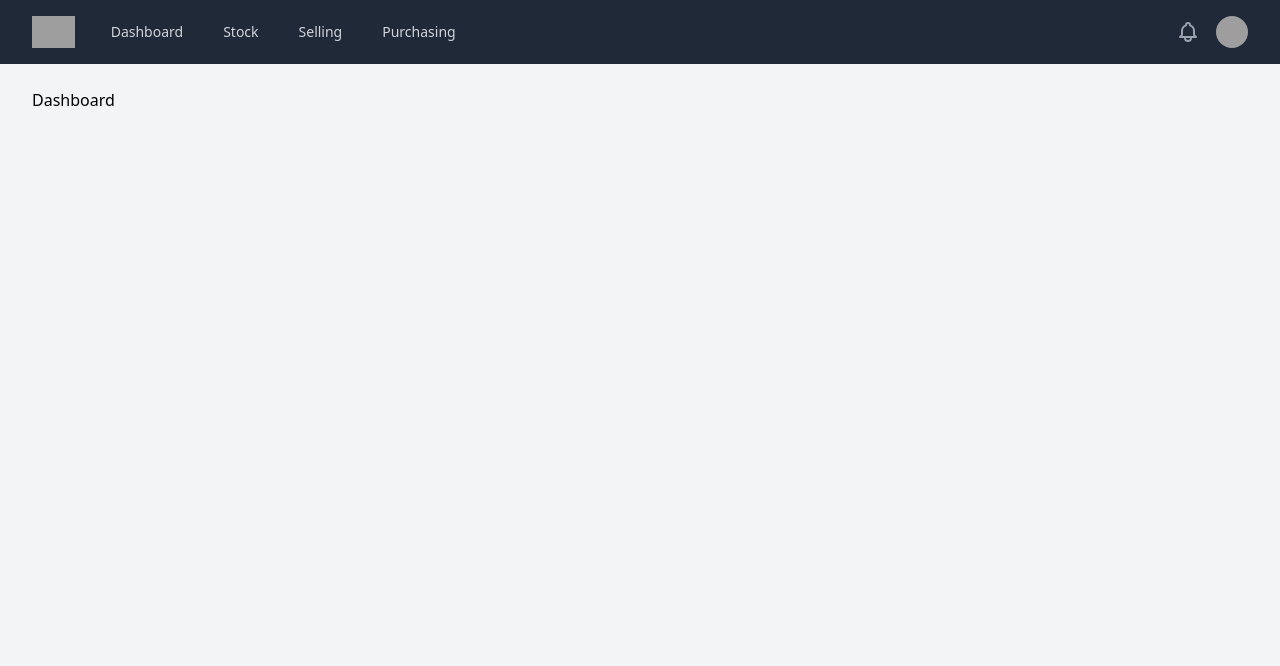
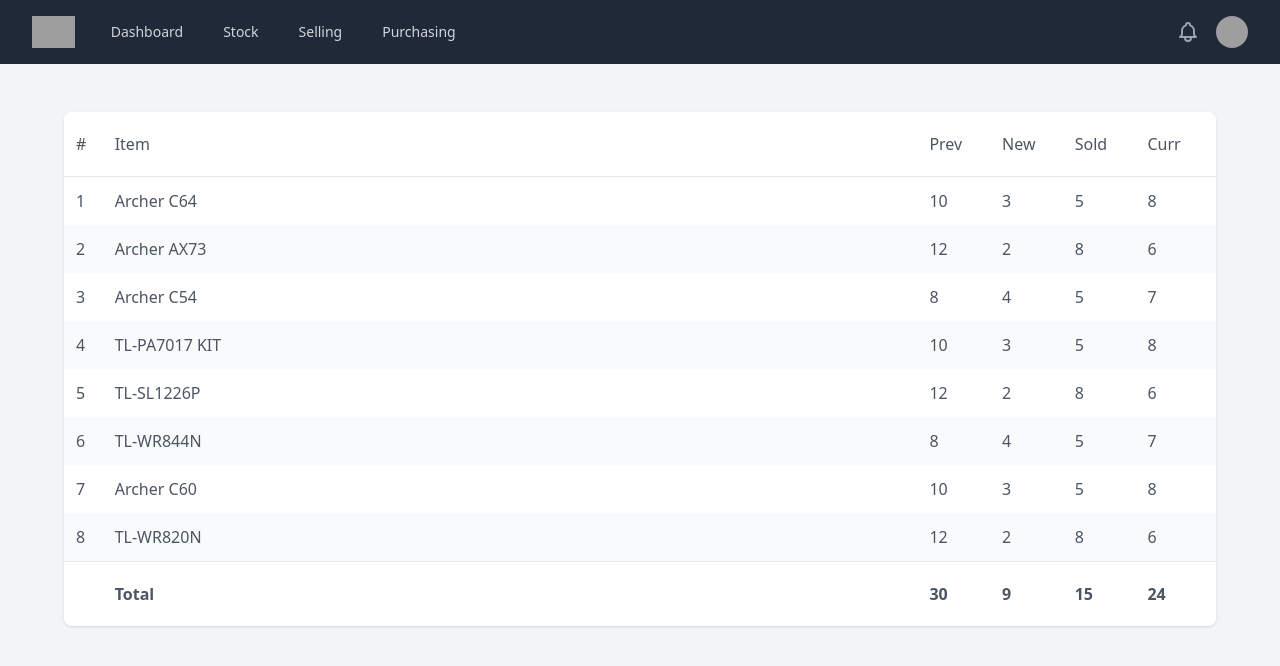
Before and after one commit to mnrendra/pos-tailwind-ts, a React (Create React App) app: page / in a window 1280 px wide. Shown: the top 666 px of the page. Built offline with nearby package versions, Linux system fonts and the light colour scheme; grey boxes are pictures that could not be loaded.

Commit message:
implement table on Dashboard content.

```diff
--- a/src/contents/Dashboard/Dashboard.tsx
+++ b/src/contents/Dashboard/Dashboard.tsx
@@ -1,8 +1,9 @@
 import React from 'react'
+import DashboardCard from './DashboardCard'
 
 const Dashboard = (): JSX.Element => {
   return (
-    <div>Dashboard</div>
+    <DashboardCard />
   )
 }
 
--- /dev/null
+++ b/src/contents/Dashboard/DashboardCard.tsx
@@ -0,0 +1,52 @@
+import React from 'react'
+
+import stockInUnits from './stockInUnits'
+
+const DashboardCard = (): JSX.Element => {
+  return (
+    <div className='w-full max-w-7xl h-auto max-h-full mx-auto py-6 sm:px-6 lg:px-8'>
+      <div className='w-full h-auto max-h-full mx-auto'>
+        <div className='w-full h-auto max-h-full overflow-auto shadow sm:rounded-lg bg-white'>
+          {/* */}
+          <table className='table-auto w-full h-auto max-h-full'>
+            <thead className='flex flex-col w-full px-0 py-2 bg-white border-b border-gray-200'>
+              <tr className='flex w-full px-1'>
+                <th className='flex w-12 px-2 py-3 text-md font-medium text-gray-600 text-center'>#</th>
+                <th className='flex w-full px-2 py-3 text-md font-medium text-gray-600 text-left'>Item</th>
+                <th className='flex w-24 px-2 py-3 text-md font-medium text-gray-600 text-center'>Prev</th>
+                <th className='flex w-24 px-2 py-3 text-md font-medium text-gray-600 text-center'>New</th>
+                <th className='flex w-24 px-2 py-3 text-md font-medium text-gray-600 text-center'>Sold</th>
+                <th className='flex w-24 px-2 py-3 text-md font-medium text-gray-600 text-center'>Curr</th>
+              </tr>
+            </thead>
+            <tbody className='flex flex-col w-full h-auto max-h-96 overflow-auto'>
+              {stockInUnits.map((stock, idx) => (
+                <tr key={stock.id} className={idx % 2 === 0 ? 'bg-white-50 flex w-full px-1' : 'bg-gray-50 w-full flex px-1'}>
+                  <td className='flex w-12 px-2 py-3 text-md font-regular text-gray-600 text-center'>{idx + 1}</td>
+                  <td className='flex w-full px-2 py-3 text-md font-regular text-gray-600 text-left'>{stock.name}</td>
+                  <td className='flex w-24 px-2 py-3 text-md font-regular text-gray-600 text-center'>{stock.prev}</td>
+                  <td className='flex w-24 px-2 py-3 text-md font-regular text-gray-600 text-center'>{stock.new}</td>
+                  <td className='flex w-24 px-2 py-3 text-md font-regular text-gray-600 text-center'>{stock.sold}</td>
+                  <td className='flex w-24 px-2 py-3 text-md font-medium text-gray-600 text-center'>{stock.curr}</td>
+                </tr>
+              ))}
+            </tbody>
+            <tfoot className='flex w-full px-0 py-2 bg-white border-t border-gray-200'>
+              <tr className='flex w-full px-1'>
+                <th className='flex w-12 px-2 py-3 text-md font-regular text-gray-600 text-center'>{}</th>
+                <th className='flex w-full px-2 py-3 text-md font-regular text-gray-600 text-left'>Total</th>
+                <th className='flex w-24 px-2 py-3 text-md font-regular text-gray-600 text-center'>30</th>
+                <th className='flex w-24 px-2 py-3 text-md font-regular text-gray-600 text-center'>9</th>
+                <th className='flex w-24 px-2 py-3 text-md font-regular text-gray-600 text-center'>15</th>
+                <th className='flex w-24 px-2 py-3 text-md font-regular text-gray-600 text-center'>24</th>
+              </tr>
+            </tfoot>
+          </table>
+          {/* */}
+        </div>
+      </div>
+    </div>
+  )
+}
+
+export default DashboardCard
--- /dev/null
+++ b/src/contents/Dashboard/stockInPrices.tsx
@@ -0,0 +1,16 @@
+const stockInPrices = [
+  { id: '1', name: 'Archer C64', prev: '10,000,000', new: '3,000,000', sold: '5,000,000', curr: '8,000,000' },
+  { id: '2', name: 'Archer AX73', prev: '12,000,000', new: '2,000,000', sold: '8,000,000', curr: '6,000,000' },
+  { id: '3', name: 'Archer C54', prev: '8,000,000', new: '4,000,000', sold: '5,000,000', curr: '7,000,000' },
+  { id: '4', name: 'TL-PA7017 KIT', prev: '10,000,000', new: '3,000,000', sold: '5,000,000', curr: '8,000,000' },
+  { id: '5', name: 'TL-SL1226P', prev: '12,000,000', new: '2,000,000', sold: '8,000,000', curr: '6,000,000' },
+  { id: '6', name: 'TL-WR844N', prev: '8,000,000', new: '4,000,000', sold: '5,000,000', curr: '7,000,000' },
+  { id: '7', name: 'Archer C60', prev: '10,000,000', new: '3,000,000', sold: '5,000,000', curr: '8,000,000' },
+  { id: '8', name: 'TL-WR820N', prev: '12,000,000', new: '2,000,000', sold: '8,000,000', curr: '6,000,000' },
+  { id: '9', name: 'TL-WR940N', prev: '8,000,000', new: '4,000,000', sold: '5,000,000', curr: '7,000,000' },
+  { id: '10', name: 'TL-WR845N', prev: '10,000,000', new: '3,000,000', sold: '5,000,000', curr: '8,000,000' },
+  { id: '11', name: 'LS108G', prev: '12,000,000', new: '2,000,000', sold: '8,000,000', curr: '6,000,000' },
+  { id: '12', name: 'TL-SG1005D', prev: '8,000,000', new: '4,000,000', sold: '5,000,000', curr: '7,000,000' }
+]
+
+export default stockInPrices
--- /dev/null
+++ b/src/contents/Dashboard/stockInUnits.tsx
@@ -0,0 +1,16 @@
+const stockInUnits = [
+  { id: '1', name: 'Archer C64', prev: 10, new: 3, sold: 5, curr: 8 },
+  { id: '2', name: 'Archer AX73', prev: 12, new: 2, sold: 8, curr: 6 },
+  { id: '3', name: 'Archer C54', prev: 8, new: 4, sold: 5, curr: 7 },
+  { id: '4', name: 'TL-PA7017 KIT', prev: 10, new: 3, sold: 5, curr: 8 },
+  { id: '5', name: 'TL-SL1226P', prev: 12, new: 2, sold: 8, curr: 6 },
+  { id: '6', name: 'TL-WR844N', prev: 8, new: 4, sold: 5, curr: 7 },
+  { id: '7', name: 'Archer C60', prev: 10, new: 3, sold: 5, curr: 8 },
+  { id: '8', name: 'TL-WR820N', prev: 12, new: 2, sold: 8, curr: 6 },
+  { id: '9', name: 'TL-WR940N', prev: 8, new: 4, sold: 5, curr: 7 },
+  { id: '10', name: 'TL-WR845N', prev: 10, new: 3, sold: 5, curr: 8 },
+  { id: '11', name: 'LS108G', prev: 12, new: 2, sold: 8, curr: 6 },
+  { id: '12', name: 'TL-SG1005D', prev: 8, new: 4, sold: 5, curr: 7 }
+]
+
+export default stockInUnits
```
